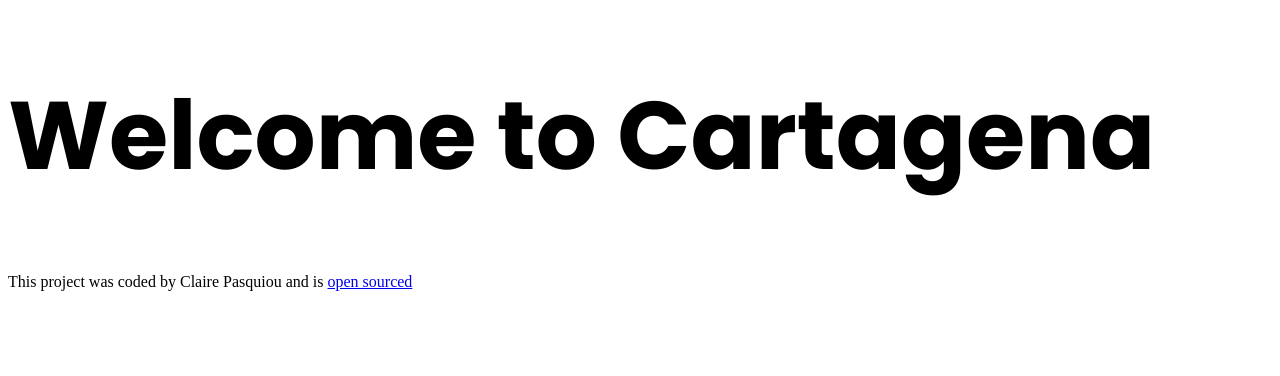
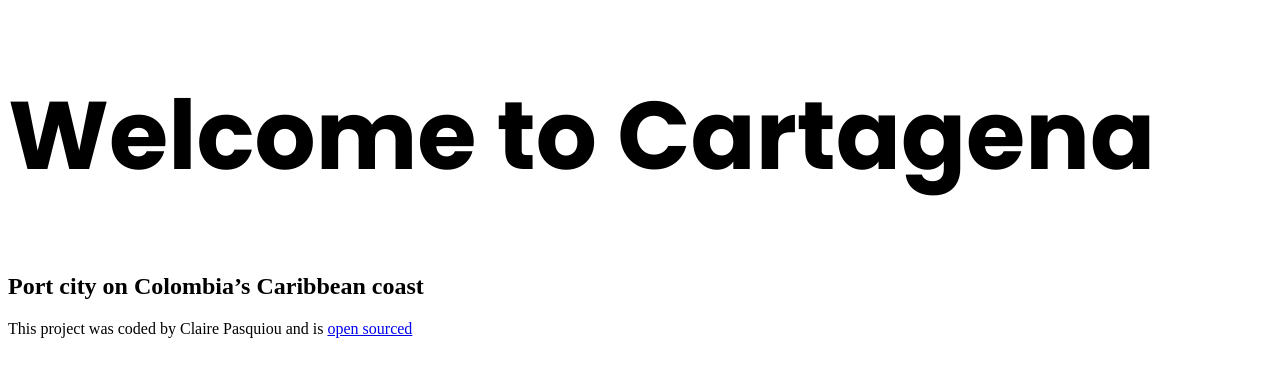
Before and after one commit to ClairePasquiou/cartagena-travel-project, a plain HTML site: page index.html in a window 1280 px wide. Drawn offline with Linux system fonts and the light colour scheme.

Commit message:
Added subtitle to the homepage

```diff
--- a/index.html
+++ b/index.html
@@ -15,6 +15,7 @@
   </head>
   <body>
     <h1>Welcome to Cartagena</h1>
+    <h2>Port city on Colombia’s Caribbean coast</h2>
     <footer>
       This project was coded by Claire Pasquiou and is
       <a
```
